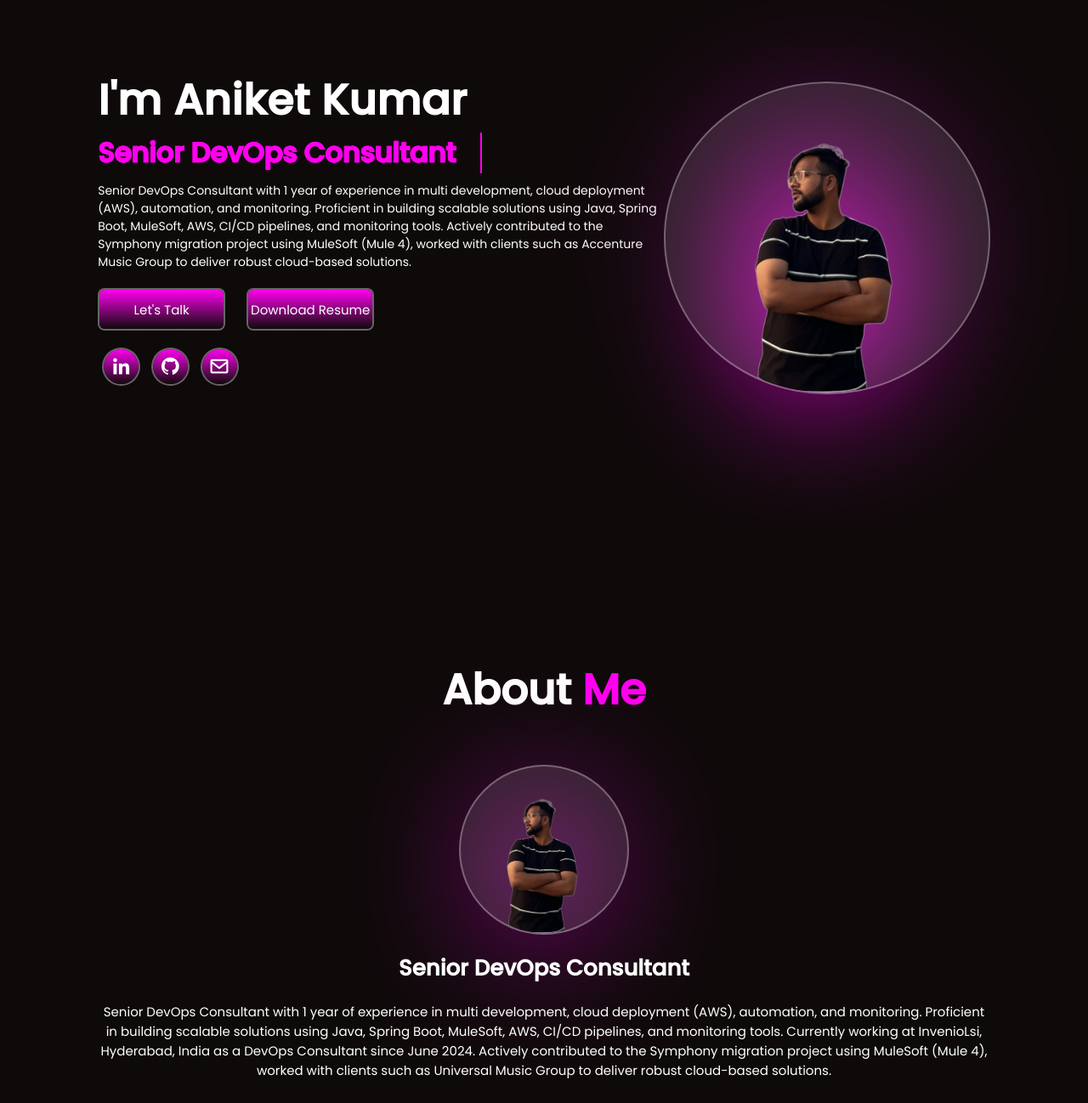
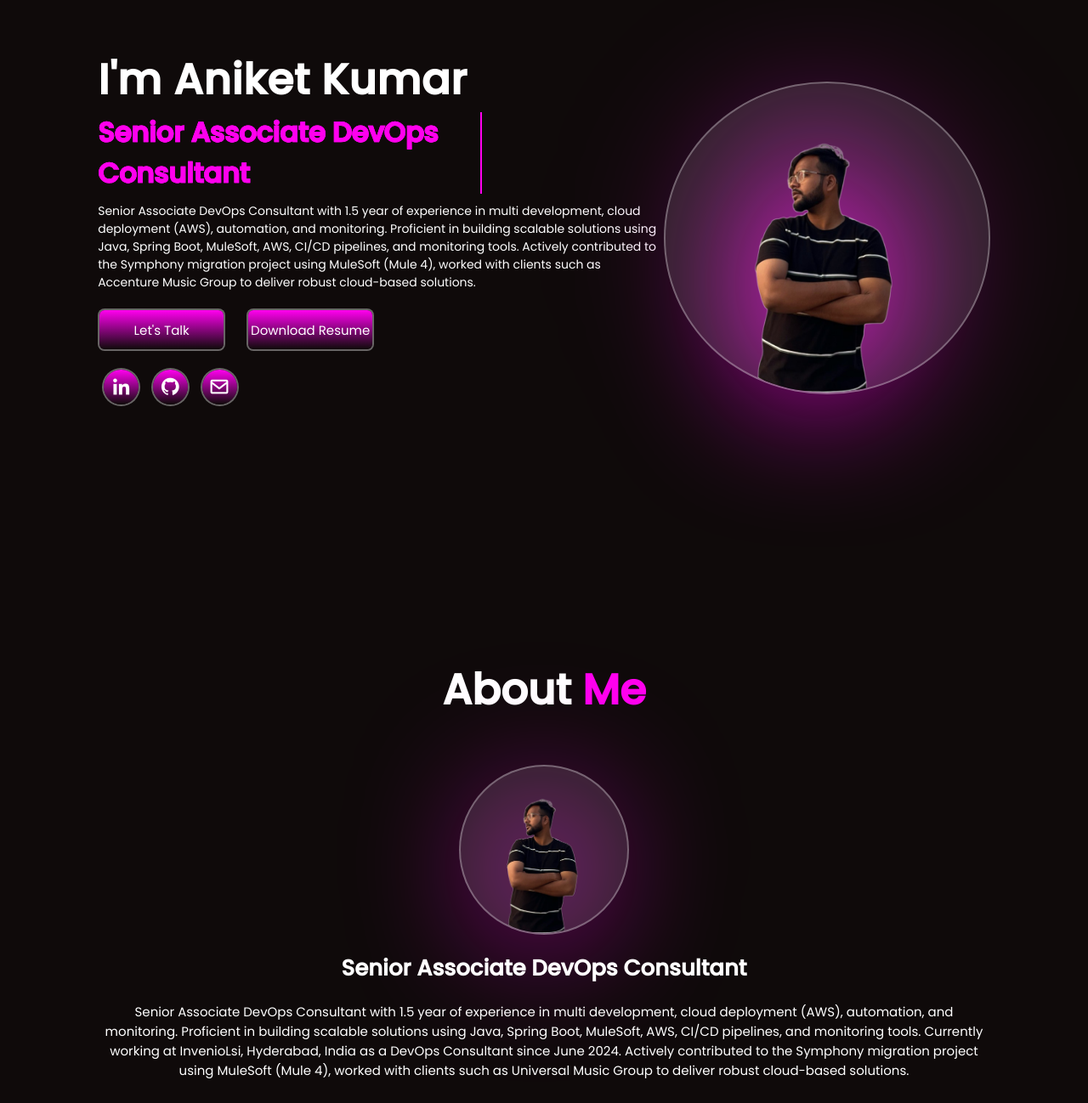
Before and after one commit to aniket532015/portfolio_2, a website: page index.html in a window 1280 px wide. Shown: the part 160-1458 px from the top of the page at 85% size. Drawn offline with nearby package versions, Linux system fonts and the light colour scheme.

Commit message:
updating details

```diff
--- a/api/send-email.js
+++ b/api/send-email.js
@@ -70,7 +70,7 @@
           ${avatarHtml}
           <div>
             <div style='font-weight:600;'>Aniket Kumar</div>
-            <div style='opacity:.85;'>Software Engineer</div>
+            <div style='opacity:.85;'>Senior Associate DevOps Consultant</div>
           </div>
         </div>
         <div style='margin-top:8px;'>
--- a/index.html
+++ b/index.html
@@ -31,9 +31,9 @@
         <div class="text-content">
             <h1>I'm Aniket Kumar</h1>
             <div class="text-animation">
-                <h2>Senior DevOps Consultant</h2>
+                <h2>Senior Associate DevOps Consultant</h2>
             </div>
-            <p>Senior DevOps Consultant with 1 year of experience in multi development, cloud deployment (AWS), automation, and monitoring. Proficient in building scalable solutions using Java, Spring Boot, MuleSoft, AWS, CI/CD pipelines, and monitoring tools. Actively contributed to the Symphony migration project using MuleSoft (Mule 4), worked with clients such as Accenture Music Group to deliver robust cloud-based solutions.</p>
+            <p>Senior Associate DevOps Consultant with 1.5 year of experience in multi development, cloud deployment (AWS), automation, and monitoring. Proficient in building scalable solutions using Java, Spring Boot, MuleSoft, AWS, CI/CD pipelines, and monitoring tools. Actively contributed to the Symphony migration project using MuleSoft (Mule 4), worked with clients such as Accenture Music Group to deliver robust cloud-based solutions.</p>
 
             <div class="btn-section">
                 <!-- <button class="btn">Hire me</button> -->
@@ -56,8 +56,8 @@
         <h2 class="title">About <span>Me</span></h2>
         <img src="Image (2)-Photoroom.png" alt="Aniket Kumar" class="aboutImg">
         <div class="text-content2">
-            <h2>Senior DevOps Consultant</h2>
-            <p>Senior DevOps Consultant with 1 year of experience in multi development, cloud deployment (AWS), automation, and monitoring. Proficient in building scalable solutions using Java, Spring Boot, MuleSoft, AWS, CI/CD pipelines, and monitoring tools. Currently working at InvenioLsi, Hyderabad, India as a DevOps Consultant since June 2024. Actively contributed to the Symphony migration project using MuleSoft (Mule 4), worked with clients such as Universal Music Group to deliver robust cloud-based solutions.</p>
+            <h2>Senior Associate DevOps Consultant</h2>
+            <p>Senior Associate DevOps Consultant with 1.5 year of experience in multi development, cloud deployment (AWS), automation, and monitoring. Proficient in building scalable solutions using Java, Spring Boot, MuleSoft, AWS, CI/CD pipelines, and monitoring tools. Currently working at InvenioLsi, Hyderabad, India as a DevOps Consultant since June 2024. Actively contributed to the Symphony migration project using MuleSoft (Mule 4), worked with clients such as Universal Music Group to deliver robust cloud-based solutions.</p>
             <button class="btn">Read More</button>
         </div>
     </section>
@@ -71,7 +71,7 @@
                     <div class="education-content">
                         <div class="content">
                             <div class="year">June 2024 - Present <i class='bx bxs-calendar'></i></div>
-                            <h3>Senior DevOps Consultant</h3>
+                            <h3>Senior Associate DevOps Consultant</h3>
                             <p><strong>Invenio business solutions</strong> - Hyderabad, India</p>
                             <ul style="margin-left: 20px; margin-top: 10px;">
                                 <li>Developed a backend application for Universal Music Group to automate financial data transformation, reducing manual processing time by 40%</li>
```
